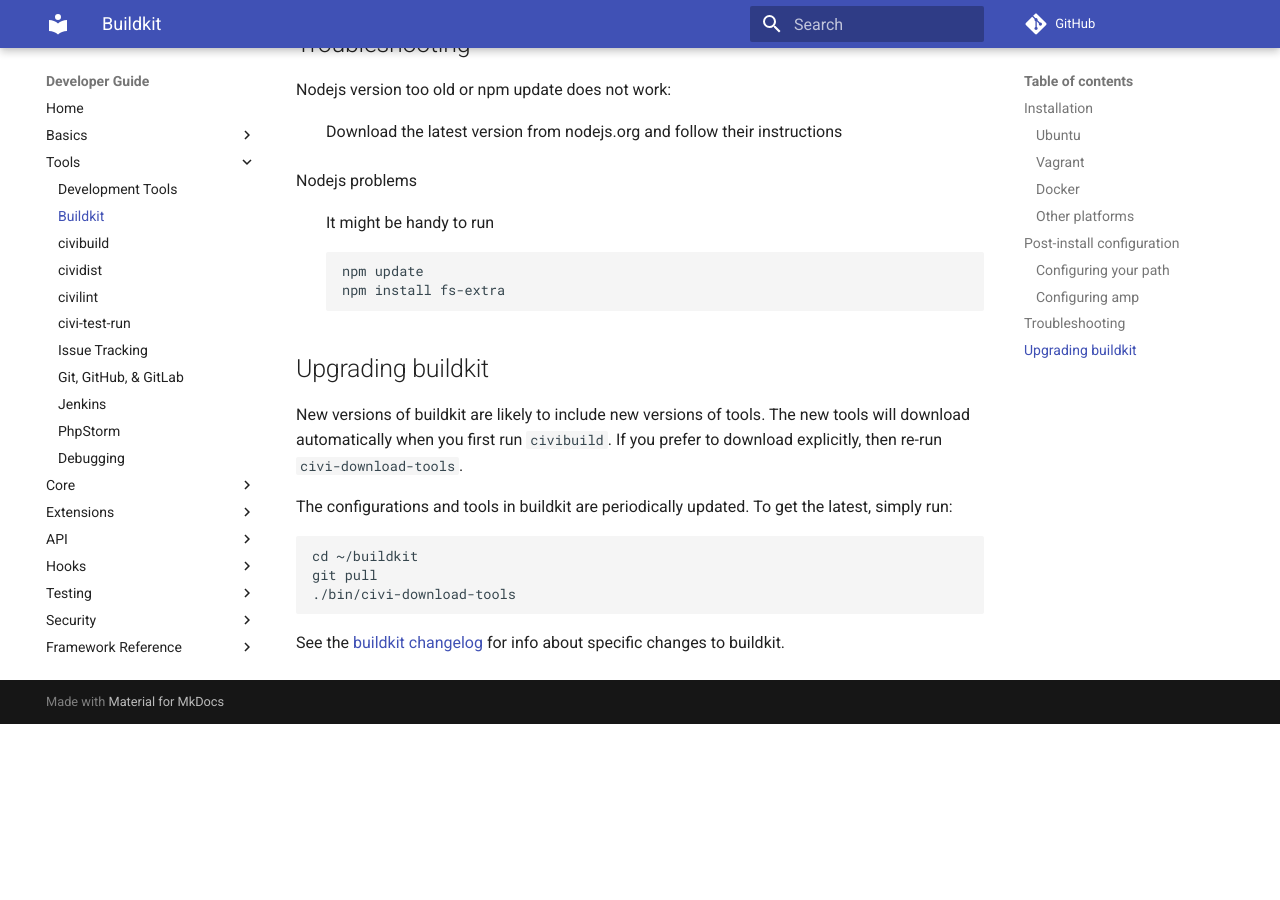
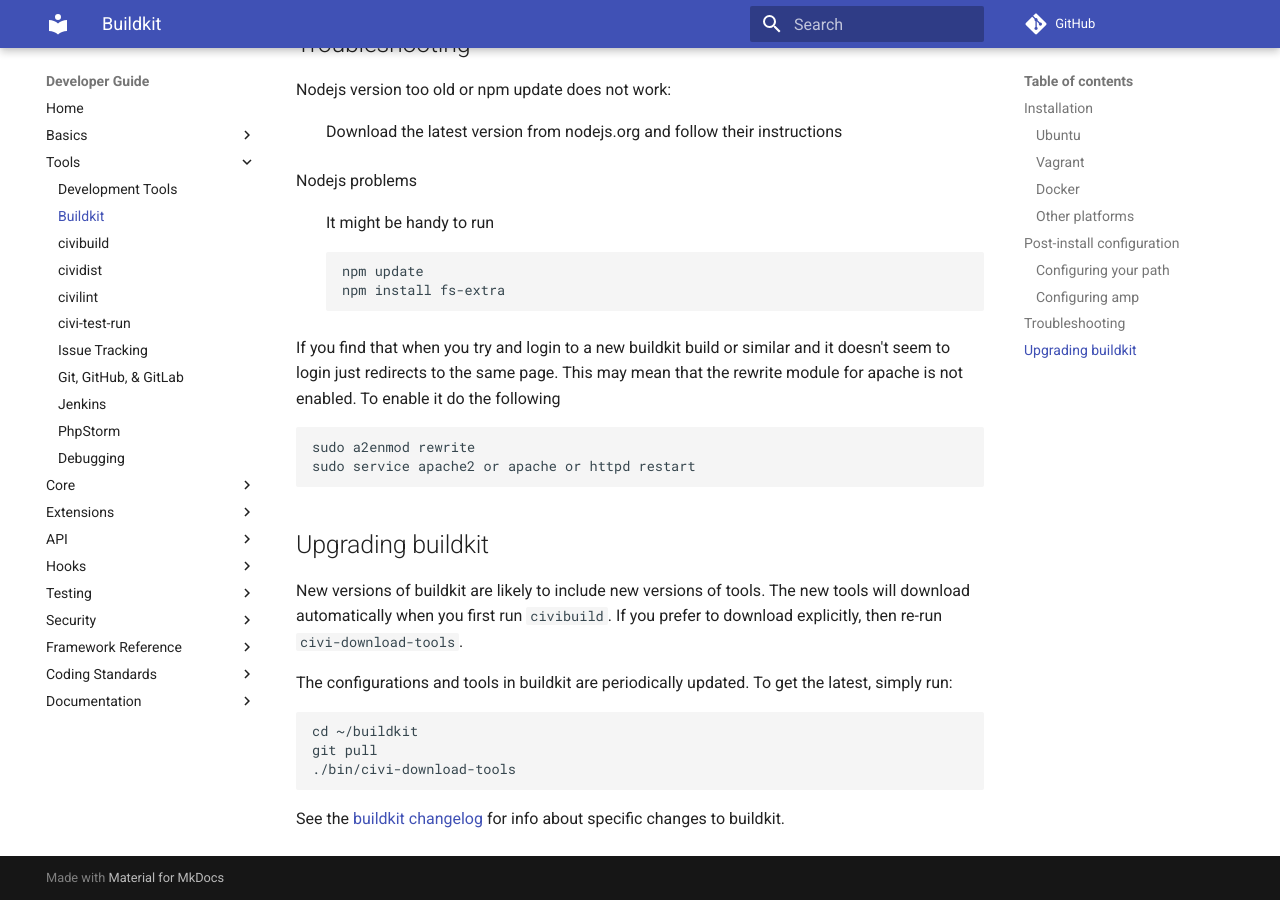
Before and after one commit to civicrm/civicrm-dev-docs, an MkDocs documentation site: the page built from docs/tools/buildkit.md, in a window 1280 px wide and 900 px high, scrolled down 4401 px. Built offline with MkDocs 1.6.1 and Material for MkDocs 9.7.7, drawn with Linux system fonts in a browser that asks for light colours; comment, search, counter and statistics services are not loaded; old or Windows-style settings are respelled for this version of MkDocs; before the commit the page ends 5125 px from its top, so only the background shows below that.

Commit message:
Add in help message about troubleshooting where you cannot login to buildkit build because rewrite mod isn't enabled

````diff
--- a/docs/tools/buildkit.md
+++ b/docs/tools/buildkit.md
@@ -178,6 +178,13 @@
     npm install fs-extra
     ```
 
+If you find that when you try and login to a new buildkit build or similar and it doesn't seem to login just redirects to the same page. This may mean that the rewrite module for apache is not enabled. To enable it do the following
+
+```bash
+sudo a2enmod rewrite
+sudo service apache2 or apache or httpd restart
+```
+
 ## Upgrading buildkit {:#upgrading}
 
 New versions of buildkit are likely to include new versions of tools. The new tools will download automatically when you first run `civibuild`. If you prefer to download explicitly, then re-run `civi-download-tools`.
````
